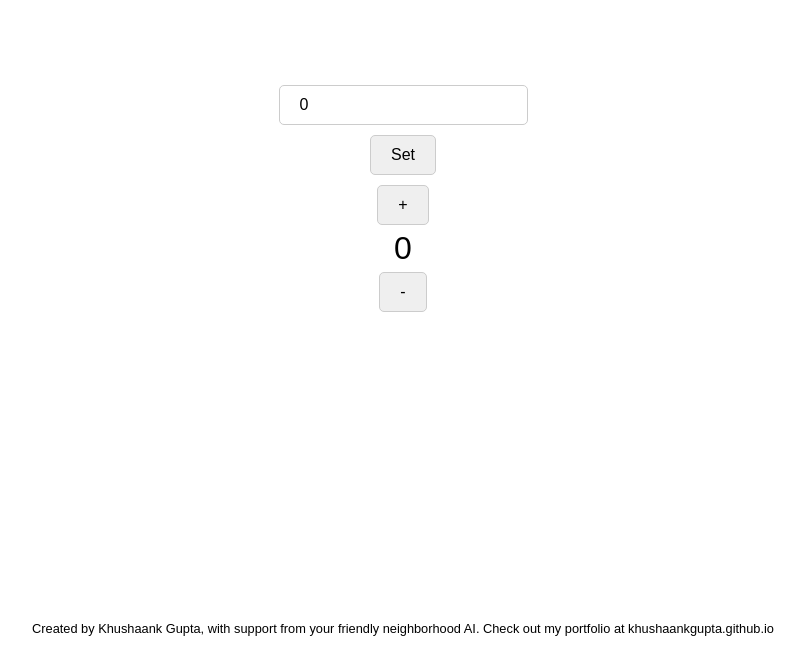
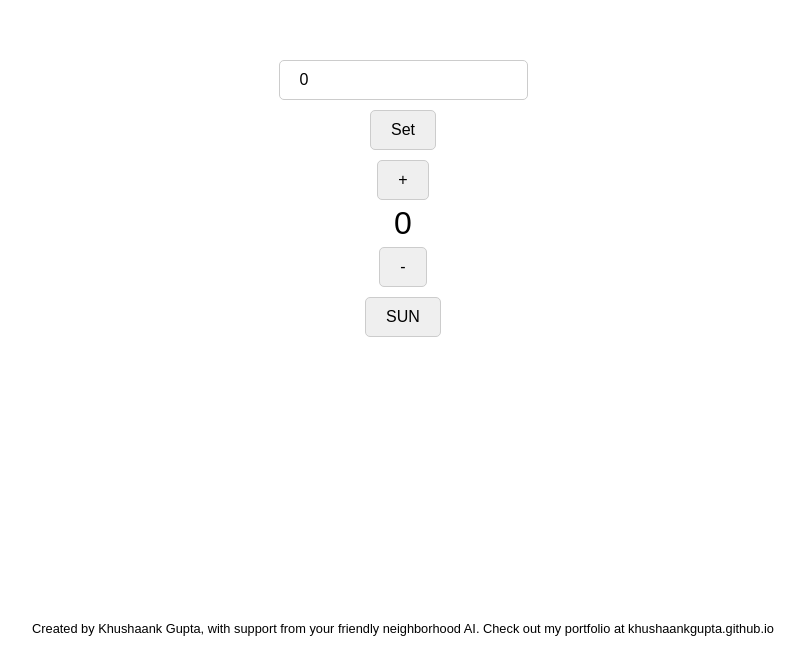
Before and after one commit to KHUSHAANK/count, a plain HTML site: page index.html in a window 1280 px wide. Shown: the part 202-861 px from the top of the page, without its empty margins (237-1042 px from the left). Drawn offline with Linux system fonts and the light colour scheme.

Commit message:
Update index.html

```diff
--- a/index.html
+++ b/index.html
@@ -9,12 +9,12 @@
 </head>
 <body>
   <div class="container">
-        <input  placeholder="Enter No." type="number" id="initialValue" value="0">
+    <input placeholder="Enter No." type="number" id="initialValue" value="0">
     <button id="setStartingValue">Set</button>
     <button id="increment">+</button>
     <span id="counter">0</span>
     <button id="decrement">-</button>
-    </div>
+    <button id="toggle-mode">SUN</button> </div>
   <footer>
     <p>Created by Khushaank Gupta, with support from your friendly neighborhood AI. Check out my portfolio at <a href="https://khushaank.github.io/khushaank/" target="blank">khushaankgupta.github.io</a></p>
   </footer>
```
Lines whose indentation alone changed are shown as unchanged.
